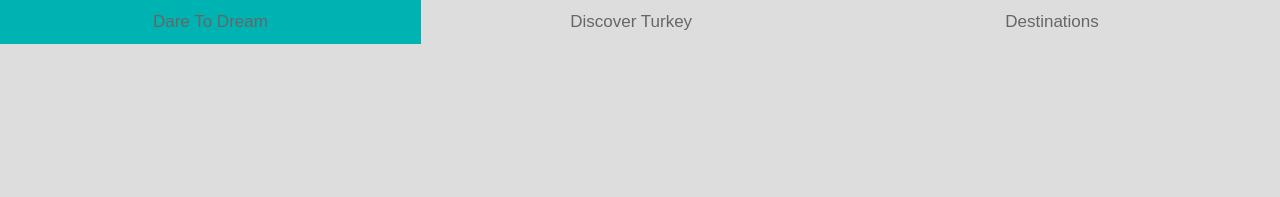
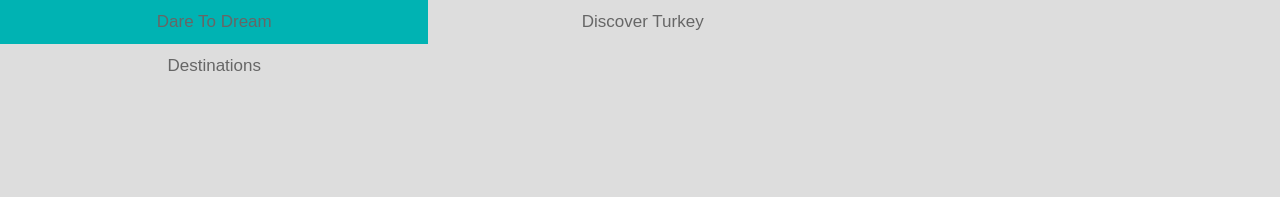
Before and after one commit to ReyhanAZ/FreakyFriday, a plain HTML site: page index.html in a window 1280 px wide. Shown: the top 197 px of the page. Drawn offline with Linux system fonts and the light colour scheme.

Commit message:
fikset space på navbar

```diff
--- a/stylesheet.css
+++ b/stylesheet.css
@@ -36,7 +36,7 @@ width:550px;
   color: #666;
   text-decoration: none;
   font-size: 17px;
-  width: 31%;
+  width: 31.6%;
   text-align: center;
 }
 
```
